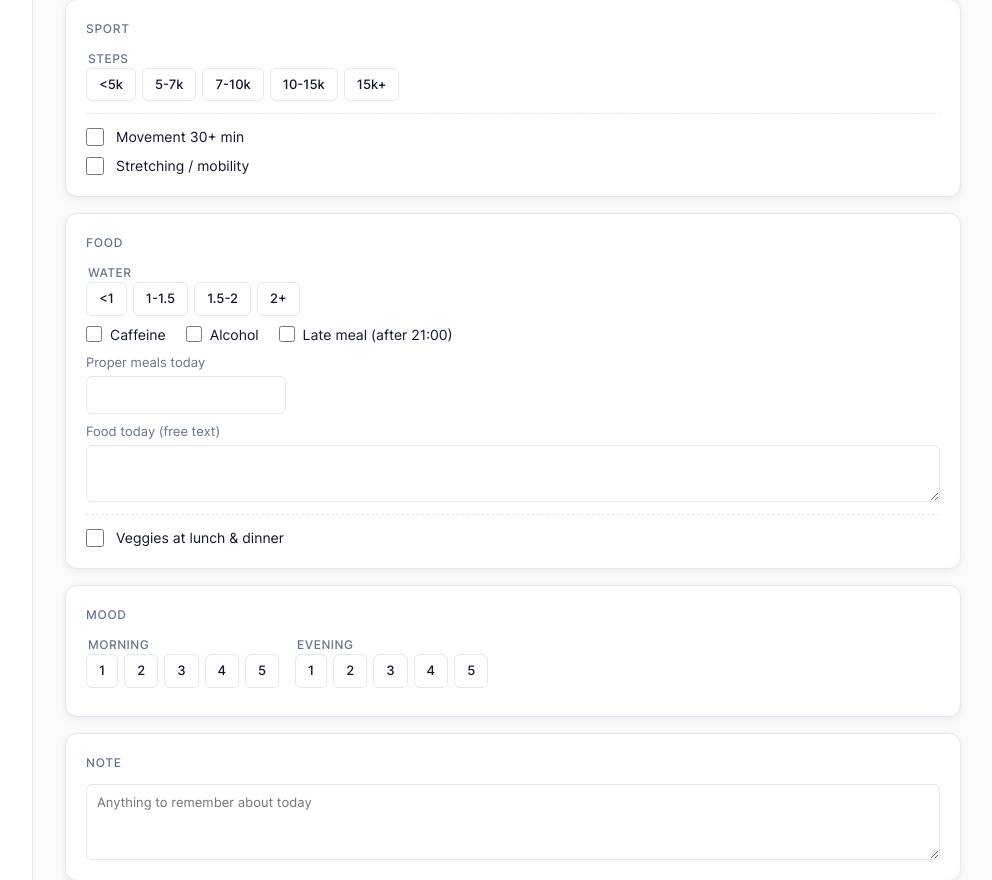
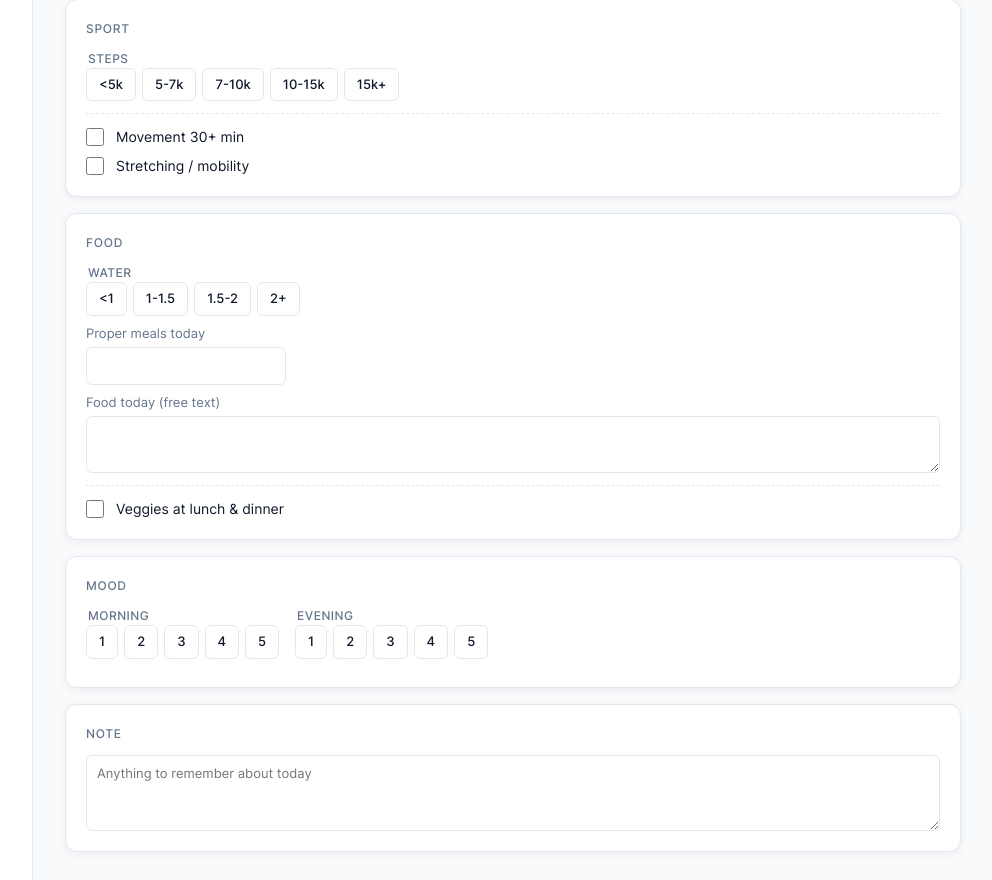
Before and after one commit to Goshamorq/health_app, a FastAPI app: page /checkin in a window 1280 px wide. Shown: the part 527-1407 px from the top of the page, without its empty margins (187-1179 px from the left). Run offline with FastAPI, Linux system fonts and the light colour scheme; data comes from the database, SQL or seed files in the repository; data that the repository does not hold is empty; parts of the project's set-up code (start-up, migrations or seed data) failed here and were passed over.

Commit message:
Remove caffeine / alcohol / late-meal day flags
These three checkboxes lived in the Food section of /checkin but
were never wired into pillar scoring after the redesign to core
signals (water + meals_count). They produced visual noise on the
check-in form and aggregated dead columns into /weekly's "Food
signals" card.

Full removal — no deprecation shim:
  * checkin.html: flags row deleted.
  * hub.py save_checkin + copy_previous: columns dropped from
    INSERT/UPDATE statements and from the parameter tuples.
  * weekly.py: SUM(CASE WHEN caffeine/alcohol/late_meal …) lines
    removed from the aggregate query; their template variables
    dropped from the response context.
  * weekly.html: three stat tiles removed from "Food signals".
  * Migration 011 ALTERs checkins to DROP COLUMN x3 (SQLite ≥
    3.35, user has 3.45).

Co-Authored-By: Claude Opus 4.7 (1M context) <noreply@anthropic.com>

```diff
--- a/app/routes/hub.py
+++ b/app/routes/hub.py
@@ -119,9 +119,6 @@ async def save_checkin(request: Request):
     mood_pm = _int_or_none(form.get("mood_pm"))
     water = _bucket_or_none(form.get("water_bucket"), WATER_BUCKETS)
     steps = _bucket_or_none(form.get("steps_bucket"), STEPS_BUCKETS)
-    caffeine = 1 if form.get("caffeine") else 0
-    alcohol = 1 if form.get("alcohol") else 0
-    late_meal = 1 if form.get("late_meal") else 0
     food_text = _text_or_none(form.get("food_text"))
     note_text = _text_or_none(form.get("note_text"))
     meals_count = _int_or_none(form.get("meals_count"))
@@ -130,9 +127,9 @@ async def save_checkin(request: Request):
         conn.execute(
             """INSERT INTO checkins
                 (date, sleep_hours, bedtime, mood_am, mood_pm,
-                 water_bucket, steps_bucket, caffeine, alcohol, late_meal,
+                 water_bucket, steps_bucket,
                  food_text, note_text, meals_count, updated_at)
-               VALUES (?, ?, ?, ?, ?, ?, ?, ?, ?, ?, ?, ?, ?, datetime('now'))
+               VALUES (?, ?, ?, ?, ?, ?, ?, ?, ?, ?, datetime('now'))
                ON CONFLICT(date) DO UPDATE SET
                  sleep_hours = excluded.sleep_hours,
                  bedtime = excluded.bedtime,
@@ -140,15 +137,12 @@ async def save_checkin(request: Request):
                  mood_pm = excluded.mood_pm,
                  water_bucket = excluded.water_bucket,
                  steps_bucket = excluded.steps_bucket,
-                 caffeine = excluded.caffeine,
-                 alcohol = excluded.alcohol,
-                 late_meal = excluded.late_meal,
                  food_text = excluded.food_text,
                  note_text = excluded.note_text,
                  meals_count = excluded.meals_count,
                  updated_at = datetime('now')""",
             (target_date, sleep_hours, bedtime, mood_am, mood_pm,
-             water, steps, caffeine, alcohol, late_meal,
+             water, steps,
              food_text, note_text, meals_count),
         )
 
@@ -187,9 +181,9 @@ async def copy_previous(request: Request):
         conn.execute(
             """INSERT INTO checkins
                 (date, sleep_hours, bedtime, mood_am, mood_pm,
-                 water_bucket, steps_bucket, caffeine, alcohol, late_meal,
+                 water_bucket, steps_bucket,
                  food_text, note_text, meals_count, updated_at)
-               VALUES (?, ?, ?, ?, ?, ?, ?, ?, ?, ?, ?, ?, ?, datetime('now'))
+               VALUES (?, ?, ?, ?, ?, ?, ?, ?, ?, ?, datetime('now'))
                ON CONFLICT(date) DO UPDATE SET
                  sleep_hours = excluded.sleep_hours,
                  bedtime = excluded.bedtime,
@@ -197,16 +191,12 @@ async def copy_previous(request: Request):
                  mood_pm = excluded.mood_pm,
                  water_bucket = excluded.water_bucket,
                  steps_bucket = excluded.steps_bucket,
-                 caffeine = excluded.caffeine,
-                 alcohol = excluded.alcohol,
-                 late_meal = excluded.late_meal,
                  food_text = excluded.food_text,
                  note_text = excluded.note_text,
                  meals_count = excluded.meals_count,
                  updated_at = datetime('now')""",
             (target_date, prev["sleep_hours"], prev["bedtime"], prev["mood_am"],
              prev["mood_pm"], prev["water_bucket"], prev["steps_bucket"],
-             prev["caffeine"], prev["alcohol"], prev["late_meal"],
              prev["food_text"], prev["note_text"], prev["meals_count"]),
         )
         conn.execute(
--- a/app/routes/weekly.py
+++ b/app/routes/weekly.py
@@ -55,9 +55,6 @@ def weekly_get(request: Request, week: str | None = None):
                  AVG(mood_am)     AS avg_mood_am,
                  AVG(mood_pm)     AS avg_mood_pm,
                  AVG(meals_count) AS avg_meals,
-                 SUM(CASE WHEN caffeine  = 1 THEN 1 ELSE 0 END) AS caffeine_days,
-                 SUM(CASE WHEN alcohol   = 1 THEN 1 ELSE 0 END) AS alcohol_days,
-                 SUM(CASE WHEN late_meal = 1 THEN 1 ELSE 0 END) AS late_meal_days,
                  COUNT(*) AS checkin_days
                FROM checkins WHERE date BETWEEN ? AND ?""",
             (days_iso[0], days_iso[-1]),
@@ -88,9 +85,6 @@ def weekly_get(request: Request, week: str | None = None):
         "avg_mood_am": _round_or_none(agg["avg_mood_am"]),
         "avg_mood_pm": _round_or_none(agg["avg_mood_pm"]),
         "avg_meals":   _round_or_none(agg["avg_meals"]),
-        "caffeine_days":  agg["caffeine_days"]  or 0,
-        "alcohol_days":   agg["alcohol_days"]   or 0,
-        "late_meal_days": agg["late_meal_days"] or 0,
         "trigger_count": trigger_count or 0,
         "notes": notes,
         "saved": request.query_params.get("saved") == "1",
--- a/app/templates/checkin.html
+++ b/app/templates/checkin.html
@@ -82,23 +82,6 @@
                 {% endfor %}
             </fieldset>
         </div>
-        <div class="row flags">
-            <label class="flag">
-                <input type="checkbox" name="caffeine" value="1"
-                       {% if checkin and checkin.caffeine %}checked{% endif %}>
-                Caffeine
-            </label>
-            <label class="flag">
-                <input type="checkbox" name="alcohol" value="1"
-                       {% if checkin and checkin.alcohol %}checked{% endif %}>
-                Alcohol
-            </label>
-            <label class="flag">
-                <input type="checkbox" name="late_meal" value="1"
-                       {% if checkin and checkin.late_meal %}checked{% endif %}>
-                Late meal (after 21:00)
-            </label>
-        </div>
         <div class="row">
             <label class="field" style="max-width: 200px;">
                 Proper meals today
```
Also changed, not shown: app/templates/weekly.html (+0 -12 lines), .claude/settings.json, migrations/011_drop_flag_columns.sql (added).
